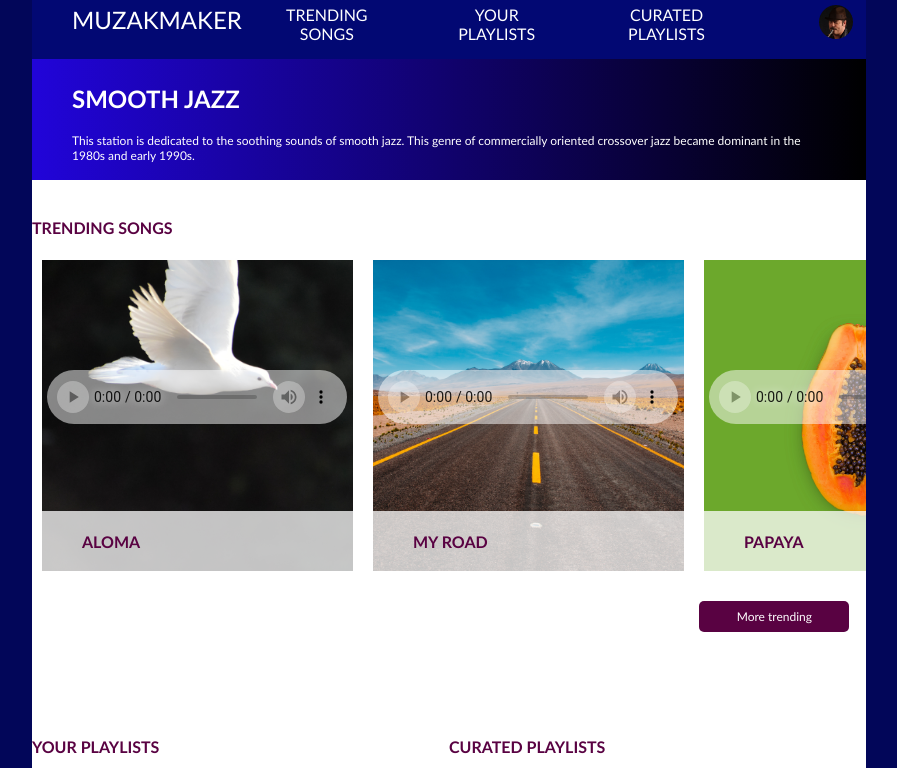
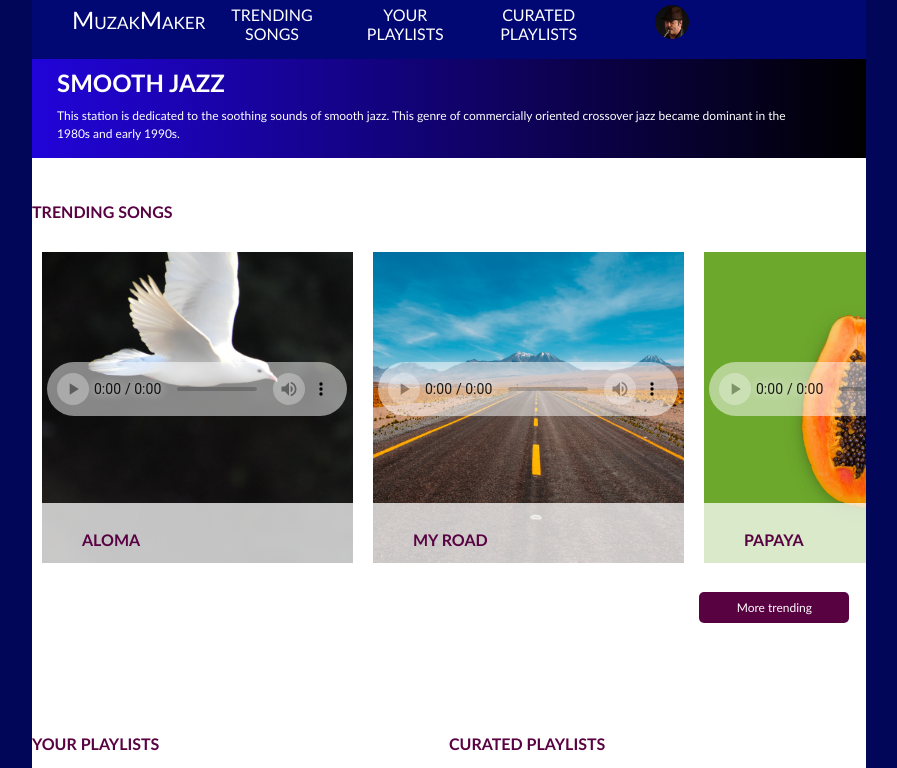
Before and after one commit to tichihar/streamingmedia, a plain HTML site: page index.html in a window 1280 px wide. Shown: the top 768 px of the page, without its empty margins (191-1088 px from the left). Drawn offline with Linux system fonts and the light colour scheme.

Commit message:
Update style.css

```diff
--- a/style.css
+++ b/style.css
@@ -5,20 +5,38 @@ html {
     color: #ffffff;
 }
 
-h1 {
-    text-transform: uppercase;
+h1, nav li:first-child{
     font-size: 1.5em;
 }
 
 h2, h3 {
-    text-transform: uppercase;
     font-size: 1em;
     color: #590242;
 }
 
+h1, h2, h3 {
+    text-transform: uppercase;
+    font-weight: bold;
+    line-height: 2em;
+}
+
 p {
     font-size: .75em;
+    line-height: 1.5em;
 }
+
+li {
+    text-transform: uppercase;
+}
+
+nav li:first-child {
+    font-variant-caps: small-caps;
+    text-transform: unset;
+}
+
+a:link, a:visited, a:hover, a:active {
+    color: #ffffff;
+  }
 
 /* Style */
 
@@ -32,51 +50,40 @@ body  {
     width: 375px;
     background-color: #ffffff;
   }
-
 #bio {
     background: linear-gradient(90deg, #2104D9, black);
-    padding: 5px 60px 5px 40px;
-    grid-row-start:2;
+    padding: 0px 75px 15px 25px;
+    grid-row-start: 2;
 }
-
+h1{
+    margin: 0;
+}
+#bio p {
+    margin: 0;
+}
 nav{
-    background-color:#020873;
+    background-color: #020873;
     grid-row-start: 1;
 }
-
 nav h2 {
-    display:none;
-    margin:0;
+    display: none;
 }
-
 nav ul {
-    text-decoration:none;
-    text-align:center;
+    text-decoration: none;
+    text-align: center;
 }
-
 nav li {
-    list-style:none;
-    text-transform: uppercase;
+    list-style: none;
     padding: 5px 0 5px 0;
-    grid-row: 1/2;
 }
-
 nav li:first-child {
-    font-size:1.5em;
-    font-variant: small-caps;
     position: absolute;
-    left: 40%;
-    top:11px;
+    top: 11px;
+    padding-left: 120px;
 }
-
-a:link, a:visited, a:hover, a:active {
-    color: #ffffff;
-  }
-
 a {
     text-decoration: none;
 }
-
 ul{
     overflow: hidden;
     max-height: 0;
@@ -84,7 +91,6 @@ ul{
     margin:0;
     padding-left:0;
 }
-
 label {
     cursor: pointer;
     display: inline-block;
@@ -280,6 +286,7 @@ footer {
 
     nav li:first-child {
         position:unset;
+        padding-left: 0;
     }
 
     main{
```
